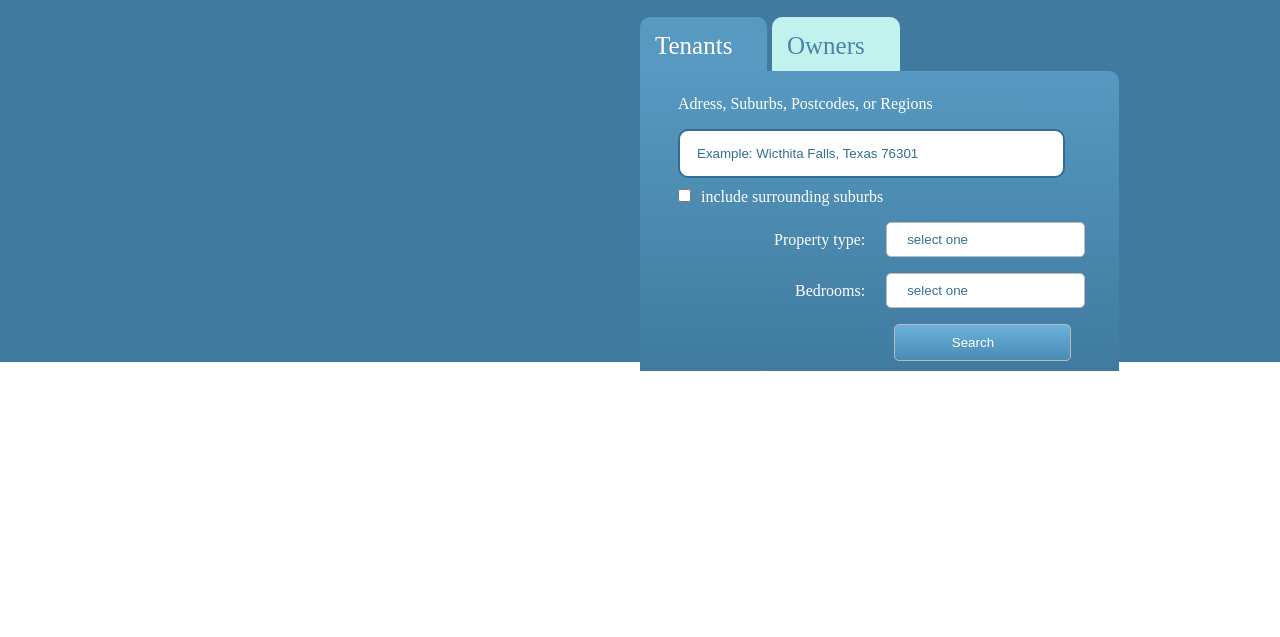
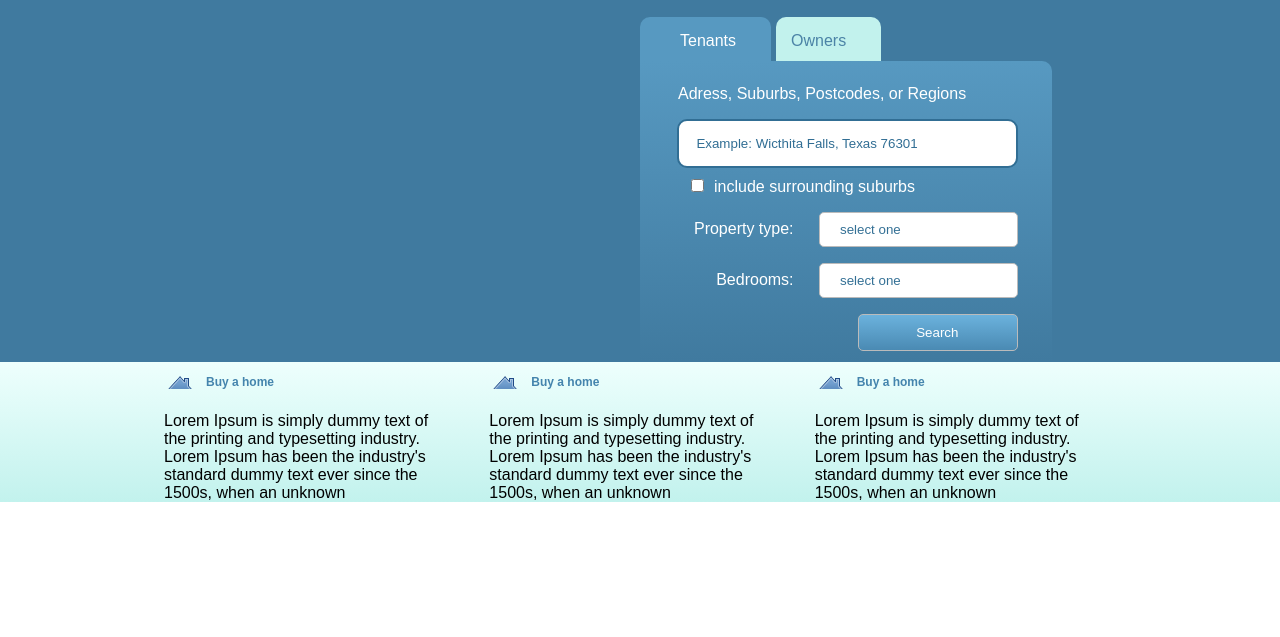
Before and after one commit to emdoct/real-estate, a plain HTML site: page index.html in a window 1280 px wide. Shown: the part 163-800 px from the top of the page. Drawn offline with Linux system fonts and the light colour scheme.

Commit message:
offers block add

```diff
--- a/index.html
+++ b/index.html
@@ -51,7 +51,7 @@
 							<p>Adress, Suburbs, Postcodes, or Regions</p>
 							<form action="" class="search-form">
 								<input class="search__place" type="text" placeholder="Example: Wicthita Falls, Texas 76301">
-								<input class="search__check" type="checkbox">include surrounding suburbs
+								<p class="search__check"><input  type="checkbox">include surrounding suburbs</p>
 								<p>Property type: <input class="search__selection" type="text" placeholder="select one" ></p>
 								<p>Bedrooms: <input class="search__selection" type="text" placeholder="select one" ></p>
 							</form>
@@ -65,6 +65,34 @@
 				</div>
 			</div>
 	</div>
+
+	<div class="offers">
+		<div class="container">
+			<div class="offers-list">
+				<div class="offer">
+					<h2>Buy a home</h2>
+					<p class="offer__text">Lorem Ipsum is simply dummy text of the printing and typesetting industry. Lorem Ipsum has been the industry's standard dummy text ever since the 1500s, when an unknown
+
+ 					</p>
+				</div>
+
+				<div class="offer">
+					<h2>Buy a home</h2>
+					<p class="offer__text">Lorem Ipsum is simply dummy text of the printing and typesetting industry. Lorem Ipsum has been the industry's standard dummy text ever since the 1500s, when an unknown
+
+ 					</p>
+				</div>
+
+				<div class="offer">
+					<h2>Buy a home</h2>
+					<p class="offer__text">Lorem Ipsum is simply dummy text of the printing and typesetting industry. Lorem Ipsum has been the industry's standard dummy text ever since the 1500s, when an unknown
+
+ 					</p>
+				</div>
+
+			</div>
+		</div>
+	</div>
 <body>
 
 </body>
--- a/style.css
+++ b/style.css
@@ -5,7 +5,7 @@
 
 html, body {
 
-	font: arial ;
+	font-family: arial;
 }
 
 
@@ -99,9 +99,10 @@ html, body {
 		color: white;
 		background-color: #5799c1;
 		text-decoration: none;
-		font-size: 25px;
-		padding: 15px 35px 12px 15px;
+
+		padding: 15px 35px 12px 40px;
 		border-radius: 10px 10px 0 0;
+		font-size: 16px;
 
 	}
 
@@ -109,8 +110,8 @@ html, body {
 		color: #4b83a6;
 		background-color: #c2f2ed;
 		text-decoration: none;
-		font-size: 25px;
-		margin-left: 132px;
+		font-size: 16px;
+		margin-left: 136px;
 		padding: 15px 35px 12px 15px;
 		border-radius: 10px 10px 0 0;
 	}
@@ -120,25 +121,31 @@ html, body {
 	}
 
 	.tenants-form {
+		display: flex;
+		flex-direction: column;
 		margin-top: 11px;
 		padding: 24px 34px 10px 38px;
 		border: solid 0px ;
 		border-radius: 0 10px 0 0;
 		background: linear-gradient(180deg, #5799c1, #407a9f );
 		color: white;
+		max-width: 340px;
+		width: 100%;
 
 	}
-
-
 
 	.tenants-form p {
 		margin-bottom: 16px;
 	}
 
+
+
+
 	.search__place {
 		color: #316e94;
 		padding: 15px 0 15px 17px;
-		width: 90%;
+		width: 94%;
+
 		border: solid 2px #316e94;
 		border-radius: 10px;
 		outline: none;
@@ -150,14 +157,21 @@ html, body {
 	}
 
 	.search__check {
-		margin-right: 10px;
+
 		margin-bottom: 20px;
+		align-self: flex-start;
+		padding-left: 13px;
 	}
 
-	.search-form p {
+	.search__check input {
+		margin-right: 10px;
+	}
+
+	.search-form  {
 		display: flex;
-		justify-content: flex-end;
-		align-items: center;
+		flex-direction: column;
+
+		align-items: flex-end;
 	}
 
 	.search__selection {
@@ -167,6 +181,7 @@ html, body {
 		border-radius: 5px;
 		outline: none;
 		margin-left: 21px;
+
 	}
 
 	.search__selection::placeholder {
@@ -183,3 +198,27 @@ html, body {
 		outline: none;
 		cursor: pointer;
 	}
+
+.offers {
+	background: linear-gradient(180deg, #eefffd, #c2f2ed);
+}
+
+	.offers-list {
+		display: flex;
+
+		padding: 13px 0 0 24px;
+	}
+
+	.offer {
+		flex-basis: 33%;
+		margin-right: 55px;
+	}
+
+	.offer h2 {
+		padding-left: 42px;
+		background-image: url(img/home.png);
+		background-repeat: no-repeat;
+		color: #4484ad;
+		margin-bottom: 23px;
+		font-size: 12px;
+	}
```
Also changed, not shown: img/home.png (added).
